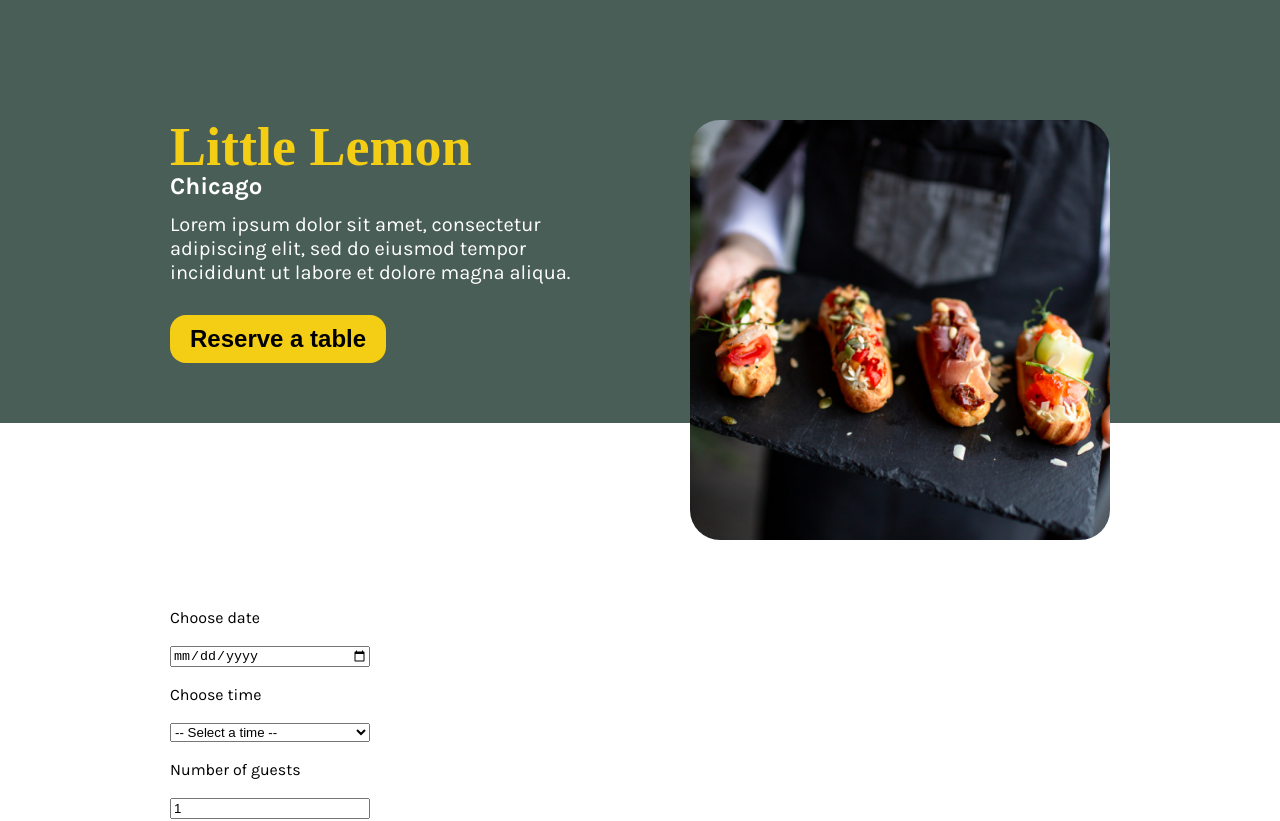
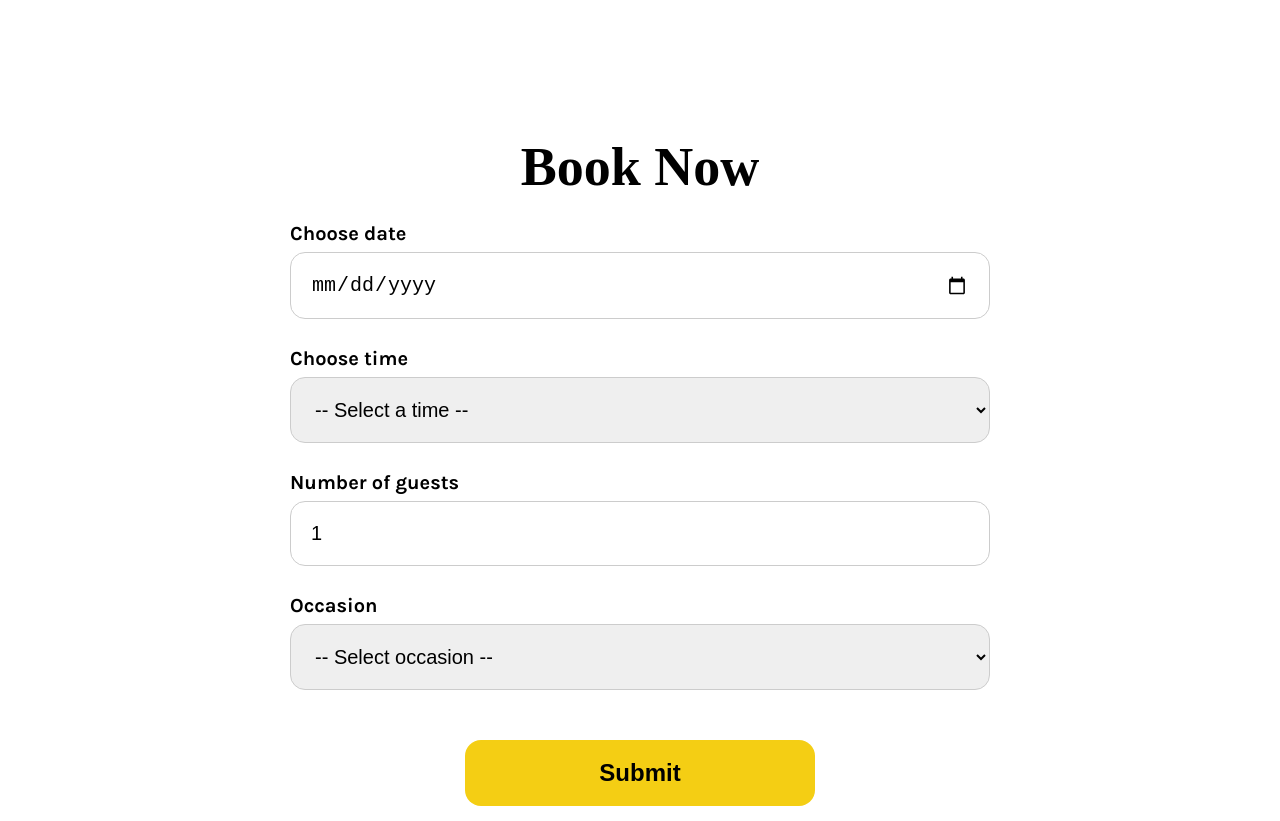
Before and after one commit to SavaEmanuelCostin/courseraFinalProject, a React (Create React App) app in the folder my-app/: page /booking in a window 1280 px wide. Shown: the top 821 px of the page. Built offline with nearby package versions, Linux system fonts and the light colour scheme; a web font is replaced by a local one.

Commit message:
some styles + api updates wip

```diff
--- a/my-app/src/App.css
+++ b/my-app/src/App.css
@@ -48,6 +48,9 @@ table {
 	border-spacing: 0;
 }
 
+strong{
+  font-weight: bold;
+}
 
 /* Global styles */
 
@@ -55,6 +58,13 @@ table {
   padding: 0 20px;
   max-width: 940px;
   margin: 0 auto;
+}
+
+.small-container {
+  max-width: 700px;
+  margin: 0 auto;
+  padding: 70px 0;
+  min-height: calc(100vh - 550px);
 }
 
 body {
@@ -114,6 +124,10 @@ h4{
   border-radius: 16px;
   cursor: pointer;
   transition: all .3s ease;
+}
+
+.confirmed-booking-main-wrapper .button{
+  max-width: none;
 }
 
 .button:hover{
@@ -337,7 +351,6 @@ footer .container {
 /* Banner */
 .banner-main-container {
   margin-bottom: 70px;
-  padding-top: 70px;
 }
 .banner-infos{
   max-width: calc(100% - 70px - 420px);
@@ -363,13 +376,19 @@ footer .container {
 }
 
 .banner-main-container{
-  overflow: hidden;
   color: #fff;
+}
+
+main{
+  overflow-x: hidden;
+  padding-top: 70px;
 }
 
 .banner-main-container .container{
   display: flex;
   gap: 70px;
+  padding-left: 0;
+  padding-right: 0;
 }
 
 .banner-infos-bg-container{
@@ -626,3 +645,70 @@ footer .container {
     height: 300px;
   }
 }
+
+/* Booking pages */
+
+.confirmed-booking-main-wrapper {
+  text-align: center;
+}
+
+.confirmation-details-wrapper{
+  background-color: #495E57;
+  max-width: 400px;
+  color: #fff;
+  border-radius: 20px;
+  padding: 30px 20px 35px 20px;
+  margin: 40px auto;
+  text-align: left;
+}
+
+.confirmation-details-wrapper h4{
+  margin-bottom: 20px;
+  font-size: 30px;
+  color: #F4CE14;
+}
+
+.confirmation-details-wrapper ul li {
+  margin-top: 15px;
+  font-size: 20px;
+}
+
+.booking-form input,
+.booking-form select{
+  font-size: 20px;
+  display: block;
+  width: 100%;
+  padding: 20px;
+  box-sizing: border-box;
+  border-radius: 15px;
+  border: 1px solid #ccc;
+  box-shadow: none;
+}
+
+.booking-form label{
+  font-weight: bold;
+  font-size: 20px;
+  margin-bottom: 8px;
+  display: block;
+}
+
+.booking-form > div{
+  margin-bottom: 30px;
+}
+
+.booking-form-main-wrapper h1{
+  margin-bottom: 30px;
+  text-align: center;
+}
+
+.booking-form .button{
+  padding: 19px 55px;
+  min-width: 50%;
+  margin: 50px auto 0 auto;
+  display: block;
+}
+
+.confirmed-booking-main-wrapper .button {
+  max-width: none;
+  padding: 19px 55px;
+}
--- a/my-app/src/App.js
+++ b/my-app/src/App.js
@@ -1,5 +1,4 @@
 import Header from "./components/Header";
-import Banner from "./components/Banner";
 import Main from "./components/Main";
 import Footer from "./components/Footer";
 import './App.css';
@@ -8,7 +7,6 @@ function App() {
   return (
     <div className="container-main-wrapper">
       <Header />
-      <Banner />
       <Main />
       <Footer />
     </div>
--- /dev/null
+++ b/my-app/src/api/api.js
@@ -0,0 +1,23 @@
+export const seededRandom = function (seed) {
+    var m = 2**35 - 31;
+    var a = 185852;
+    var s = seed % m;
+    return function () {
+        return (s = s * a % m) / m;
+    };
+};
+
+export const fetchAPI = function(date) {
+    let result = [];
+    let random = seededRandom(date.getDate());
+
+    for(let i = 17; i <= 23; i++) {
+        if(random() < 0.5) result.push(i + ':00');
+        if(random() < 0.5) result.push(i + ':30');
+    }
+    return result;
+};
+
+export const submitAPI = function(formData) {
+    return true;
+};
--- a/my-app/src/components/Main.js
+++ b/my-app/src/components/Main.js
@@ -1,14 +1,42 @@
 import Homepage from "./homepage/Homepage";
 import BookingPage from "./booking/BookingPage";
+import ConfirmedBooking from "./booking/ConfirmedBooking";
 import { Routes, Route } from "react-router-dom";
+import React, { useReducer } from "react";
+import { initializeTimes, updateTimes } from './bookingUtils';
+import { submitAPI } from "../api/api";
+
+import { useNavigate } from "react-router-dom";
+
 const Main = () => {
+
+  const [availableTimes, dispatch] = useReducer(updateTimes, [], initializeTimes);
+
+  const navigate = useNavigate();
+
+  const submitForm = (formData) => {
+    const success = submitAPI(formData);
+    if (success) {
+      navigate("/booking-confirmed", { state: formData });
+    }
+  };
 
   return (
     <main>
         <div className="container">
               <Routes>
                 <Route path="/" element={<Homepage/>}></Route>
-                <Route path="/booking" element={<BookingPage />}></Route>
+                <Route
+                  path="/booking"
+                  element={
+                    <BookingPage
+                      availableTimes={availableTimes}
+                      dispatch={dispatch}
+                      submitForm={submitForm}
+                    />
+                  }
+                />
+                <Route path="/booking-confirmed" element={<ConfirmedBooking />} />
               </Routes>
         </div>
     </main>
--- a/my-app/src/components/booking/BookingForm.js
+++ b/my-app/src/components/booking/BookingForm.js
@@ -1,7 +1,7 @@
 
 import React, { useState } from 'react';
 
-const BookingForm = ({availableTimes, dispatch }) => {
+const BookingForm = ({availableTimes, dispatch, submitForm  }) => {
 
     const [date, setDate] = useState('');
     const [time, setTime] = useState('');
@@ -9,31 +9,37 @@ const BookingForm = ({availableTimes, dispatch }) => {
     const [occasion, setOccasion] = useState('');
 
     const handleSubmit = (e) => {
-        e.preventDefault();
-        console.log({
-        date,
-        time,
-        guests,
-        occasion,
-        });
+    e.preventDefault();
+    const formData = {
+      date,
+      time,
+      guests,
+      occasion,
+    };
+    submitForm(formData);
+  };
+
+    const handleDateChange = (e) => {
+        const selectedDate = new Date(e.target.value);
+        setDate(e.target.value);
+        dispatch({ type: 'update_times', date: selectedDate });
     };
 
     return (
-        <form
+        <div className='booking-form-main-wrapper small-container'>
+        <h1>Book Now</h1>
+        <form className='booking-form'
         onSubmit={handleSubmit}
-        style={{ display: 'grid', maxWidth: '200px', gap: '20px' }}
         >
+            <div>
             <label htmlFor="res-date">Choose date</label>
             <input
                 type="date"
                 id="res-date"
                 value={date}
-                onChange={(e) => {
-                    setDate(e.target.value);
-                    dispatch({ type: 'update', date: e.target.value });
-                }}
+                onChange={handleDateChange}
             />
-
+            </div><div>
             <label htmlFor="res-time">Choose time</label>
             <select
                 id="res-time"
@@ -47,7 +53,7 @@ const BookingForm = ({availableTimes, dispatch }) => {
                 </option>
                 ))}
             </select>
-
+            </div><div>
             <label htmlFor="guests">Number of guests</label>
             <input
                 type="number"
@@ -57,7 +63,7 @@ const BookingForm = ({availableTimes, dispatch }) => {
                 value={guests}
                 onChange={(e) => setGuests(e.target.value)}
             />
-
+            </div><div>
             <label htmlFor="occasion">Occasion</label>
             <select
                 id="occasion"
@@ -68,9 +74,10 @@ const BookingForm = ({availableTimes, dispatch }) => {
                 <option value="Birthday">Birthday</option>
                 <option value="Anniversary">Anniversary</option>
             </select>
-
-            <input type="submit" value="Make Your Reservation" />
+            </div>
+            <button className='button button-default' type="submit" value="Make Your Reservation">Submit</button>
         </form>
+        </div>
     );
 };
 
--- a/my-app/src/components/booking/BookingPage.js
+++ b/my-app/src/components/booking/BookingPage.js
@@ -1,27 +1,10 @@
 
-import React, { useReducer  } from 'react';
 import BookingForm from "./BookingForm";
 
-const BookingPage = () => {
-    // const [availableTimes, setAvailableTimes] = useState([
-    //     '17:00',
-    //     '18:00',
-    //     '19:00',
-    //     '20:00',
-    //     '21:00',
-    //     '22:00',
-    // ]);
-    const updateTimes = (state, action) => {
-        return ['17:00', '18:00', '19:00', '20:00', '21:00', '22:00'];
-    };
-    const initializeTimes = () => {
-        return ['17:00', '18:00', '19:00', '20:00', '21:00', '22:00'];
-    };
 
-    const [availableTimes, dispatch] = useReducer(updateTimes, [], initializeTimes);
-
+const BookingPage = ({ availableTimes, dispatch, submitForm }) => {
     return (
-        <BookingForm availableTimes={availableTimes} dispatch={dispatch} />
+        <BookingForm availableTimes={availableTimes} dispatch={dispatch} submitForm={submitForm} />
     )
 }
 
--- /dev/null
+++ b/my-app/src/components/booking/ConfirmedBooking.js
@@ -0,0 +1,28 @@
+import { useNavigate } from 'react-router-dom';
+import { useLocation } from 'react-router-dom';
+const ConfirmedBooking = () => {
+  const location = useLocation();
+  const formData = location.state;
+  const navigate = useNavigate();
+  const handleClick = () => {
+    navigate('/');
+  };
+  return (
+    <div className='confirmed-booking-main-wrapper small-container'>
+      <h1>Your booking has been confirmed!</h1>
+      <p>We look forward to seeing you at Little Lemon.</p>
+      <div className='confirmation-details-wrapper'>
+          <h4>Reservation details:</h4>
+          <ul>
+            <li><strong>Occasion:</strong> {formData.occasion || 'N/A'}</li>
+            <li><strong>Guests:</strong> {formData.guests}</li>
+            <li><strong>Date:</strong> {formData.date}</li>
+            <li><strong>Time:</strong> {formData.time}</li>
+          </ul>
+      </div>
+      <button onClick={handleClick} type="button" className="button button-default">Back to homepage</button>
+    </div>
+  );
+};
+
+export default ConfirmedBooking;
--- /dev/null
+++ b/my-app/src/components/bookingUtils.js
@@ -0,0 +1,10 @@
+
+import { fetchAPI } from '../api/api';
+export const initializeTimes = () => {
+  const today = new Date();
+  return fetchAPI(today);
+};
+
+export const updateTimes = (state, action) => {
+  return fetchAPI(action.date);
+};
--- a/my-app/src/components/homepage/Homepage.js
+++ b/my-app/src/components/homepage/Homepage.js
@@ -1,10 +1,12 @@
 import Highlights from "./HighlightsSection";
 import Testimonials from "./Testimonials";
 import AboutSection from "./About";
+import Banner from "../Banner";
 
 const Homepage = ()=> {
     return(
         <>
+            <Banner />
             <Highlights />
             <Testimonials />
             <AboutSection />
```
Also changed, not shown: 2 other files (tests, documents, lock files or other folders).
